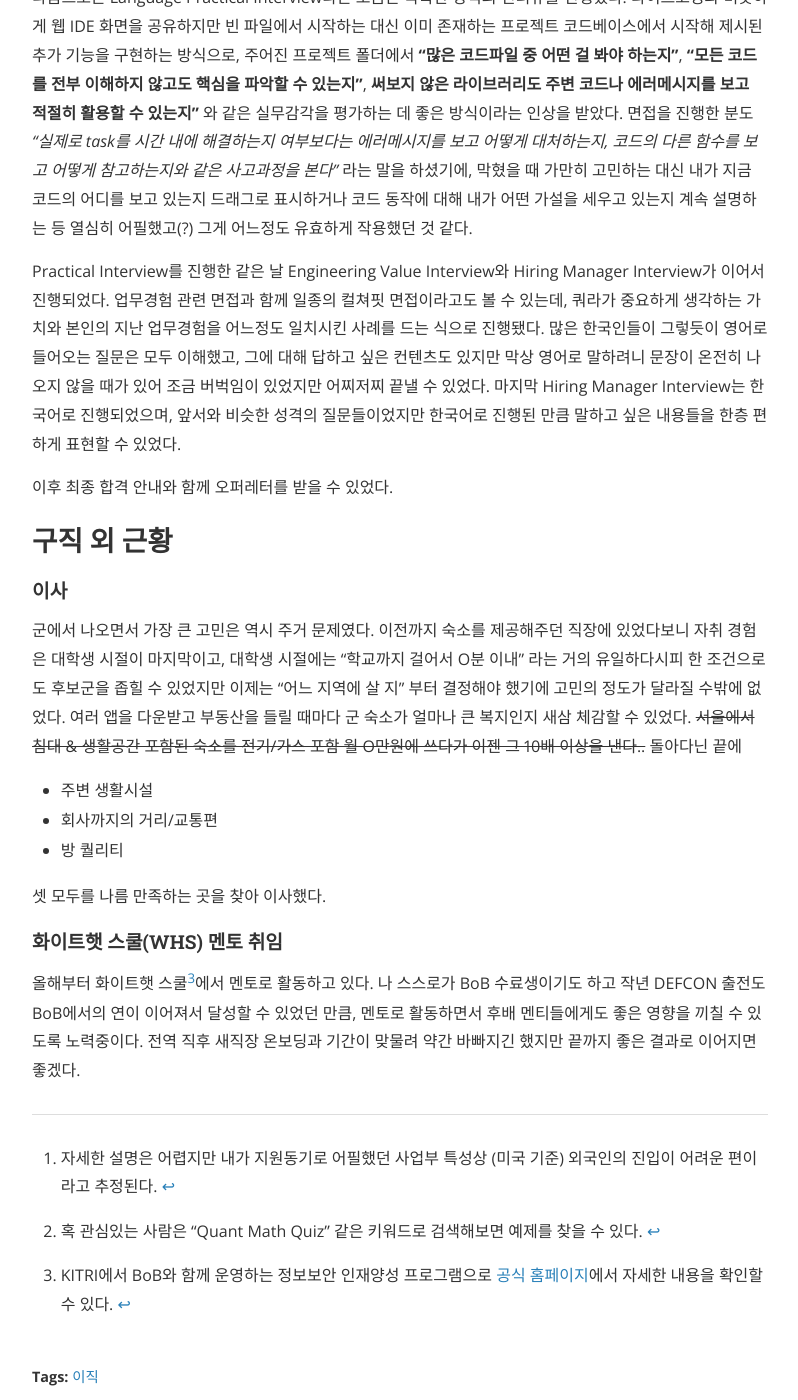
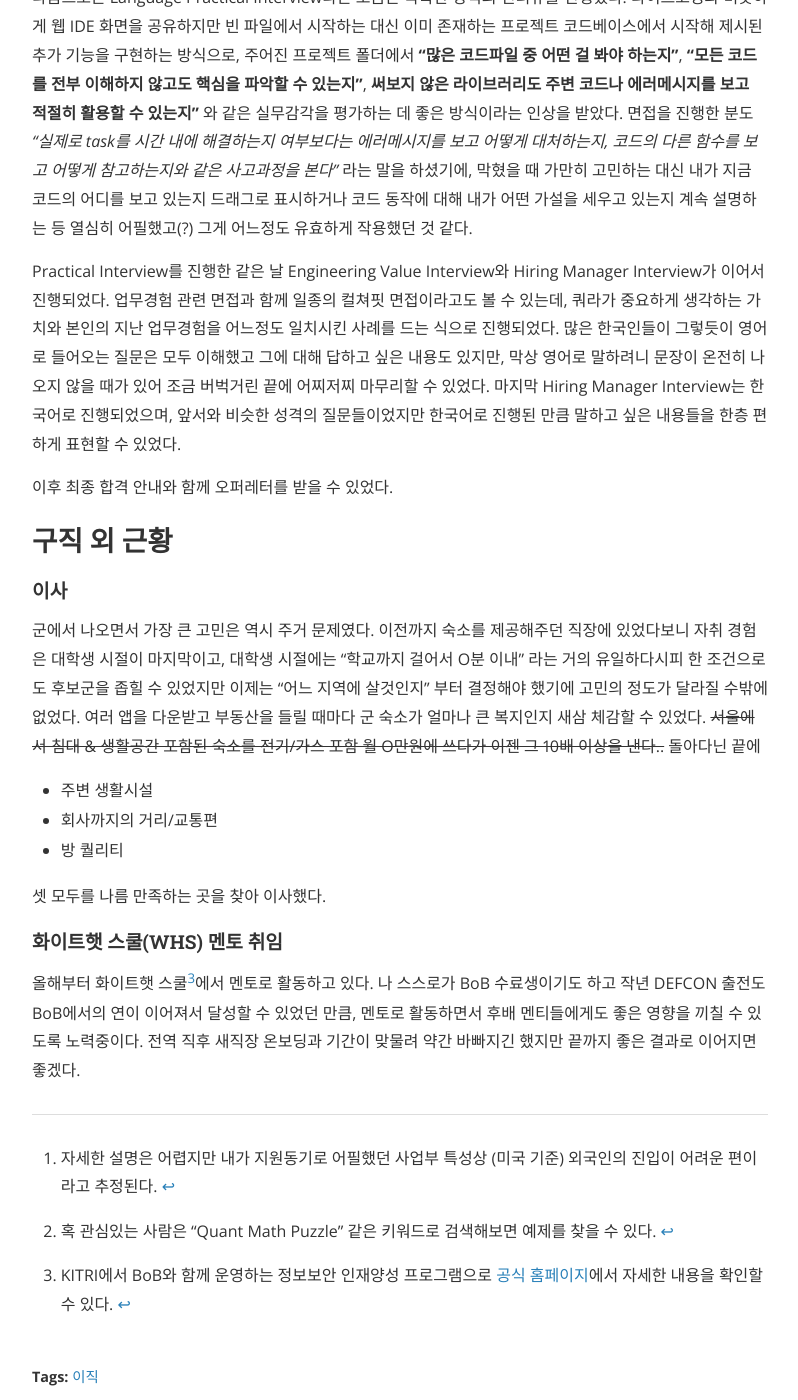
Before and after one commit to nyan101/nyan101.github.io, a Jekyll site: the page built from _posts/2025-06-08-job-transition-after-7-years.md, in a window 1280 px wide and 1400 px high, scrolled down 5922 px. Shown: the whole window, without its empty margins (240-1038 px from the left). Built offline with Jekyll 4.4.1, drawn with Linux system fonts in a browser that asks for light colours; nearby versions of some CDN libraries; comment, search, counter and statistics services are not loaded; a style sheet for code colours, icons or effects is not loaded; some of the changed text lies outside the part shown.

Commit message:
fix typo

```diff
--- a/_posts/2025-06-08-job-transition-after-7-years.md
+++ b/_posts/2025-06-08-job-transition-after-7-years.md
@@ -50,14 +50,14 @@
 
 대면면접은 말 그대로 폭망했다(...) 면접장에 가니 A4용지와 펜이 준비되어 있었고, 일종의 수학 퍼즐 질문을 받은 후 그자리에서 풀이를 설명하는 식으로 진행되었다. 면접에 들어가기 전 어느정도 알고리즘 관련 문제나 혹은 수학 관련 라이브코딩을 예상했었기에 조금 당황했고, 주어진 질문들에 반 가까이 제대로 답하지 못하면서 탈락을 직감했다. 역시나 결과는 불합격이었고, 면접장을 나오는 순간 예상했던 결과라 담담히 받아들일 수 있었다. 비록 떨어졌지만 이런 스타일의 문제들을 평소에 꾸준히 접하는 것도 나름 재미있을 것 같다.[^2]
 
-[^2]: 혹 관심있는 사람은 "Quant Math Quiz" 같은 키워드로 검색해보면 예제를 찾을 수 있다.
+[^2]: 혹 관심있는 사람은 "Quant Math Puzzle" 같은 키워드로 검색해보면 예제를 찾을 수 있다.
 
 #### UN개발계획(UNDP)
 
 - **직무: Digital Solutions Analyst (Fullstack Engineer)**
 - **결과: 과제전형 중 일정 문제로 <span style="color: orange;">중도포기</span>**
 
-우리가 아는 그 UN의 산하기관으로, 전 세계의 지속가능한 개발, 빈곤퇴치, 기후변화 대응 등을 지원하는 곳이다. SNS를 보던 중 "이런 공고도 있어?" 라는 생각에 좀더 찾아봤고, 생각보다 흥미로워 지원했다(UNDP 서울정책센터가 고려대에 있다는 걸 이때 처음 알았다). 직무 설명을 읽어보니 많은 업무들이 개별 프로젝트 단위로 이루어지고, 각각은 사실상 대시보드 생성이나 SI 업무라는 예상이 들었지만 그럼에도 불구하고 그 업무들 하나하나가에서 큰 보람을 느낄 수 있겠다는 것이 느껴졌다. UNDP 서울정책센터의 최근 업무를 예로 들면
+우리가 아는 그 UN의 산하기관으로, 전 세계의 지속가능한 개발, 빈곤퇴치, 기후변화 대응 등을 지원하는 곳이다. SNS를 보던 중 "이런 공고도 있어?" 라는 생각에 좀더 찾아봤고, 생각보다 흥미로워 지원했다(UNDP 서울정책센터가 고려대에 있다는 걸 이때 처음 알았다). 직무 설명을 읽어보니 많은 업무들이 개별 프로젝트 단위로 이루어지고, 각각은 사실상 대시보드 생성이나 SI 업무라는 예상이 들었지만 그럼에도 불구하고 그 업무들 하나하나에서 큰 보람을 느낄 수 있겠다는 것이 느껴졌다. UNDP 서울정책센터의 최근 업무를 예로 들면
 
 - 코소보의 디지털 부패 신고 시스템 개선
 - 페루의 전통시장 디지털 전환 지원
@@ -113,7 +113,7 @@
 
 다음으로는 Language Practical Interview라는 조금은 독특한 방식의 인터뷰를 진행했다. 라이브코딩과 비슷하게 웹 IDE 화면을 공유하지만 빈 파일에서 시작하는 대신 이미 존재하는 프로젝트 코드베이스에서 시작해 제시된 추가 기능을 구현하는 방식으로, 주어진 프로젝트 폴더에서 **"많은 코드파일 중 어떤 걸 봐야 하는지"**, **"모든 코드를 전부 이해하지 않고도 핵심을 파악할 수 있는지"**, **써보지 않은 라이브러리도 주변 코드나 에러메시지를 보고 적절히 활용할 수 있는지"** 와 같은 실무감각을 평가하는 데 좋은 방식이라는 인상을 받았다. 면접을 진행한 분도 *"실제로 task를 시간 내에 해결하는지 여부보다는 에러메시지를 보고 어떻게 대처하는지, 코드의 다른 함수를 보고 어떻게 참고하는지와 같은 사고과정을 본다"* 라는 말을 하셨기에, 막혔을 때 가만히 고민하는 대신 내가 지금 코드의 어디를 보고 있는지 드래그로 표시하거나 코드 동작에 대해 내가 어떤 가설을 세우고 있는지 계속 설명하는 등 열심히 어필했고(?) 그게 어느정도 유효하게 작용했던 것 같다.
 
-Practical Interview를 진행한 같은 날 Engineering Value Interview와 Hiring Manager Interview가 이어서 진행되었다. 업무경험 관련 면접과 함께 일종의 컬쳐핏 면접이라고도 볼 수 있는데, 쿼라가 중요하게 생각하는 가치와 본인의 지난 업무경험을 어느정도 일치시킨 사례를 드는 식으로 진행됐다. 많은 한국인들이 그렇듯이 영어로 들어오는 질문은 모두 이해했고, 그에 대해 답하고 싶은 컨텐츠도 있지만 막상 영어로 말하려니 문장이 온전히 나오지 않을 때가 있어 조금 버벅임이 있었지만 어찌저찌 끝낼 수 있었다. 마지막 Hiring Manager Interview는 한국어로 진행되었으며, 앞서와 비슷한 성격의 질문들이었지만 한국어로 진행된 만큼 말하고 싶은 내용들을 한층 편하게 표현할 수 있었다.
+Practical Interview를 진행한 같은 날 Engineering Value Interview와 Hiring Manager Interview가 이어서 진행되었다. 업무경험 관련 면접과 함께 일종의 컬쳐핏 면접이라고도 볼 수 있는데, 쿼라가 중요하게 생각하는 가치와 본인의 지난 업무경험을 어느정도 일치시킨 사례를 드는 식으로 진행되었다. 많은 한국인들이 그렇듯이 영어로 들어오는 질문은 모두 이해했고 그에 대해 답하고 싶은 내용도 있지만, 막상 영어로 말하려니 문장이 온전히 나오지 않을 때가 있어 조금 버벅거린 끝에 어찌저찌 마무리할 수 있었다. 마지막 Hiring Manager Interview는 한국어로 진행되었으며, 앞서와 비슷한 성격의 질문들이었지만 한국어로 진행된 만큼 말하고 싶은 내용들을 한층 편하게 표현할 수 있었다.
 
 이후 최종 합격 안내와 함께 오퍼레터를 받을 수 있었다.
 
@@ -121,7 +121,7 @@
 
 #### 이사
 
-군에서 나오면서 가장 큰 고민은 역시 주거 문제였다. 이전까지 숙소를 제공해주던 직장에 있었다보니 자취 경험은 대학생 시절이 마지막이고, 대학생 시절에는 "학교까지 걸어서 O분 이내" 라는 거의 유일하다시피 한 조건으로도 후보군을 좁힐 수 있었지만 이제는 "어느 지역에 살 지" 부터 결정해야 했기에 고민의 정도가 달라질 수밖에 없었다. 여러 앱을 다운받고 부동산을 들릴 때마다 군 숙소가 얼마나 큰 복지인지 새삼 체감할 수 있었다. ~~서울에서 침대 & 생활공간 포함된 숙소를 전기/가스 포함 월 O만원에 쓰다가 이젠 그 10배 이상을 낸다..~~ 돌아다닌 끝에
+군에서 나오면서 가장 큰 고민은 역시 주거 문제였다. 이전까지 숙소를 제공해주던 직장에 있었다보니 자취 경험은 대학생 시절이 마지막이고, 대학생 시절에는 "학교까지 걸어서 O분 이내" 라는 거의 유일하다시피 한 조건으로도 후보군을 좁힐 수 있었지만 이제는 "어느 지역에 살것인지" 부터 결정해야 했기에 고민의 정도가 달라질 수밖에 없었다. 여러 앱을 다운받고 부동산을 들릴 때마다 군 숙소가 얼마나 큰 복지인지 새삼 체감할 수 있었다. ~~서울에서 침대 & 생활공간 포함된 숙소를 전기/가스 포함 월 O만원에 쓰다가 이젠 그 10배 이상을 낸다..~~ 돌아다닌 끝에
 
 - 주변 생활시설
 - 회사까지의 거리/교통편
```
Also changed, not shown: other parts of _posts/2025-06-08-job-transition-after-7-years.md (+1 -1 lines).
